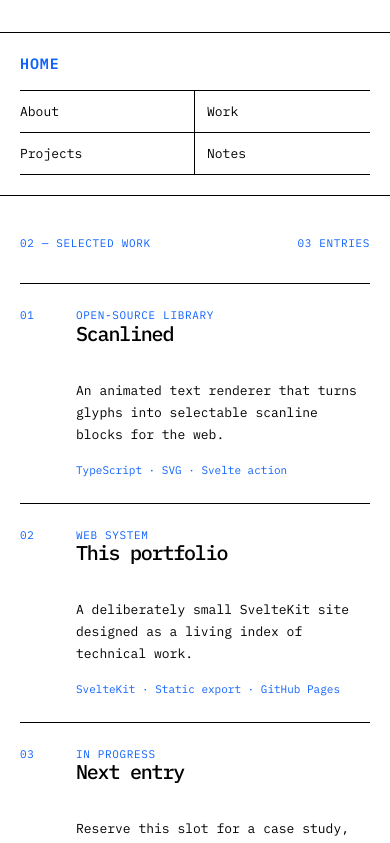
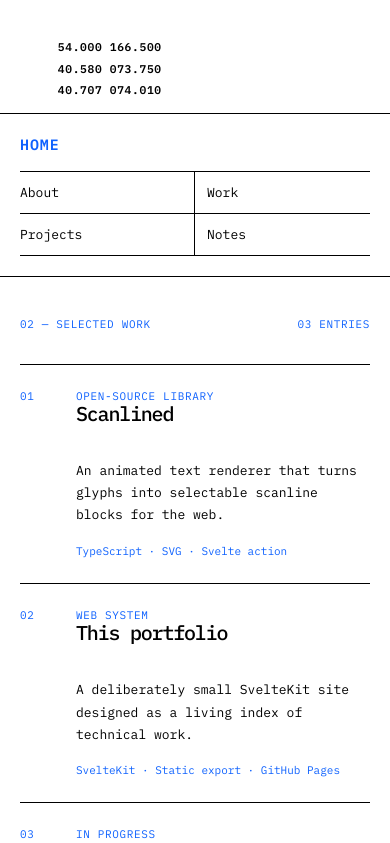
Before and after one commit to vyknight/vyknight.github.io, a SvelteKit app: page /work in a window 390 px wide. Shown: the top 843 px of the page. Built offline with nearby package versions, Linux system fonts and the light colour scheme.

Commit message:
Header bar coordiantes

```diff
--- a/src/app.css
+++ b/src/app.css
@@ -33,6 +33,10 @@ a {
 }
 
 .site-header {
+	display: flex;
+	align-items: flex-end;
+	justify-content: space-between;
+	gap: clamp(1.5rem, 4vw, 4rem);
 	padding: clamp(1rem, 2vw, 1.625rem) clamp(1.75rem, 3vw, 3rem) 0 1.25rem;
 	border-bottom: 1px solid #000;
 }
@@ -57,6 +61,37 @@ a {
 
 .wordmark-loading {
 	visibility: hidden;
+}
+
+.header-coordinates {
+	display: grid;
+	gap: 0.75rem;
+	flex: none;
+	margin: 0 0 clamp(1rem, 2vw, 1.625rem) auto;
+	visibility: hidden;
+	text-align: right;
+}
+
+.header-coordinates.coordinate-ticker-ready {
+	visibility: visible;
+}
+
+.header-coordinate {
+	width: 21ch;
+	min-width: 21ch;
+	margin: 0;
+	color: #000;
+	font-size: 1.2rem;
+	font-weight: 600;
+	font-variant-numeric: tabular-nums;
+	letter-spacing: 0.06em;
+	line-height: 1.2;
+	white-space: nowrap;
+	pointer-events: none;
+}
+
+.header-coordinate .scanlined-cover {
+	white-space: nowrap !important;
 }
 
 .app-layout {
@@ -507,6 +542,21 @@ h2 {
 		border-inline: 0;
 	}
 
+	.site-header {
+		flex-wrap: wrap;
+		gap: 0.5rem;
+	}
+
+	.header-coordinates {
+		width: 100%;
+		gap: 0.5rem;
+	}
+
+	.header-coordinate {
+		min-width: 0;
+		font-size: clamp(0.703125rem, 2.25vw, 0.9375rem);
+	}
+
 	.app-layout {
 		display: block;
 	}
--- a/src/routes/+layout.svelte
+++ b/src/routes/+layout.svelte
@@ -1,16 +1,49 @@
 <script lang="ts">
 	import '../app.css';
 	import { onMount } from 'svelte';
+	import type { ScanlinedInstance } from 'scanlined';
 	import type { ScanlineActionOptions } from 'scanlined/svelte';
 
 	let { children } = $props();
 	let wordmarkReady = $state(false);
 	let siteReady = $state(false);
+	let coordinateTickerReady = $state(false);
 	let wordmarkElement: HTMLHeadingElement;
 	let headerElement: HTMLElement;
+	let coordinateLineOne: HTMLParagraphElement;
+	let coordinateLineTwo: HTMLParagraphElement;
+	let coordinateLineThree: HTMLParagraphElement;
 	let sidebarTop = $state(0);
 	const headerScanDelay = 250;
 	const headerScanDuration = 1200;
+	const coordinateAnimationDuration = 900;
+	const coordinateRevealHold = 1400;
+	const coordinateCoveredHold = 250;
+
+	// Fictional locations use approximate real-world anchors from their stated regions.
+	const coordinateLocations = [
+		'54.000  166.500', // Shadow Moses
+		'40.580  073.750', // Big Shell
+		'40.707  074.010', // Federal Hall ("Liberty Hall")
+		'19.918  075.160', // Camp Omega
+		'34.983  033.750', // Dhekelia SBA Memorial Hospital, Cyprus
+		'34.555  069.207', // Northern Kabul, Afghanistan
+		'10.750  022.300', // Angola-Zaire border region, Central Africa
+		'04.680  055.492', // Seychelles waters
+		'12.000  082.000', // Mother Base, Caribbean waters east of Nicaragua
+		'10.968  074.781', // Barranquilla Coast, Colombia
+		'09.748  083.753', // Costa Rica
+		'11.934  085.956', // U.S. missile base, Nicaragua
+		'10.500  075.500', // San Hieronymo Peninsula, Colombia
+		'38.560  068.770', // Tselinoyarsk
+		'50.075  014.438', // Eastern Europe / Prague, Guns of the Patriots
+		'33.315  044.366', // Middle East theater, Guns of the Patriots
+		'08.783  055.491', // South America theater, Guns of the Patriots
+		'37.000  071.000', // Zanzibar Land
+		'24.000  029.000', // Outer Heaven
+		// 'Now do you remember?', who you are? What you were meant to do?
+		'Are you there?'
+	] as const;
 
 	const navigation = [
 		{
@@ -119,6 +152,178 @@
 			cleanup?.();
 		};
 	});
+
+	onMount(() => {
+		let destroyed = false;
+		const instances: ScanlinedInstance[] = [];
+		const pendingDelays = new Map<number, () => void>();
+		const coordinateElements = [coordinateLineOne, coordinateLineTwo, coordinateLineThree];
+
+		const wait = (duration: number) =>
+			new Promise<boolean>((resolve) => {
+				const timer = window.setTimeout(() => {
+					pendingDelays.delete(timer);
+					resolve(!destroyed);
+				}, duration);
+				pendingDelays.set(timer, () => resolve(false));
+			});
+
+		const chooseCoordinate = (excluded: Set<string>) => {
+			const available = coordinateLocations.filter((location) => !excluded.has(location));
+			return available[Math.floor(Math.random() * available.length)] ?? coordinateLocations[0];
+		};
+
+		const chooseLinesToRefresh = () => {
+			const lineIndexes = coordinateElements.map((_, index) => index);
+			for (let index = lineIndexes.length - 1; index > 0; index -= 1) {
+				const randomIndex = Math.floor(Math.random() * (index + 1));
+				[lineIndexes[index], lineIndexes[randomIndex]] = [
+					lineIndexes[randomIndex],
+					lineIndexes[index]
+				];
+			}
+
+			const roll = Math.random();
+			const refreshCount = roll < 0.15 ? 1 : roll < 0.85 ? 2 : 3;
+			return lineIndexes.slice(0, refreshCount);
+		};
+
+		const concealCoordinate = async (
+			element: HTMLParagraphElement,
+			instance: ScanlinedInstance,
+			duration: number
+		) => {
+			const overlays = Array.from(
+				element.querySelectorAll<HTMLElement>('.scanlined-cover [aria-hidden="true"]')
+			);
+
+			instance.reset();
+
+			if (duration === 0 || overlays.length === 0) return !destroyed;
+
+			const coveredFrames = overlays.map((overlay) => ({
+				left: overlay.style.left,
+				width: overlay.style.width
+			}));
+			const animations = overlays.map((overlay, index) =>
+				overlay.animate(
+					[
+						{ left: coveredFrames[index].left, width: '0px' },
+						coveredFrames[index]
+					],
+					{
+						duration,
+						easing: 'cubic-bezier(0.65, 0, 0.35, 1)'
+					}
+				)
+			);
+
+			await Promise.allSettled(animations.map((animation) => animation.finished));
+			return !destroyed;
+		};
+
+		void (async () => {
+			let currentCoordinates: string[] = [];
+
+			try {
+				await document.fonts?.load('600 12px "IBM Plex Mono"');
+				const { createScanlined } = await import('scanlined');
+				const animationDuration = coordinateAnimationDuration;
+
+				for (const element of coordinateElements) {
+					const coordinate = chooseCoordinate(new Set(currentCoordinates));
+					currentCoordinates.push(coordinate);
+					element.textContent = '';
+
+					const instance = await createScanlined(element, {
+						text: coordinate,
+						mode: 'cover',
+						font: 'IBM Plex Mono',
+						fontWeight: 600,
+						color: '#0f62fe',
+						trigger: 'manual',
+						animation: {
+							duration: animationDuration,
+							stagger: 0,
+							direction: 'sweep-right',
+							sweepScope: 'line'
+						}
+					});
+
+					if (destroyed) {
+						instance.destroy();
+						return;
+					}
+
+					instances.push(instance);
+				}
+
+				coordinateTickerReady = true;
+
+				while (!siteReady) {
+					if (!(await wait(50))) return;
+				}
+				if (!(await wait(headerScanDelay))) return;
+
+				while (!destroyed) {
+					const activeLines = chooseLinesToRefresh();
+					activeLines.forEach((lineIndex) => instances[lineIndex].reveal());
+					if (!(await wait(animationDuration + coordinateRevealHold))) return;
+
+					if (
+						!(
+							await Promise.all(
+								activeLines.map((lineIndex) =>
+									concealCoordinate(
+										coordinateElements[lineIndex],
+										instances[lineIndex],
+										animationDuration
+									)
+								)
+							)
+						).every(Boolean)
+					)
+						return;
+					if (!(await wait(50))) return;
+
+					const excludedCoordinates = new Set(currentCoordinates);
+					const nextCoordinates = activeLines.map(() => {
+						const coordinate = chooseCoordinate(excludedCoordinates);
+						excludedCoordinates.add(coordinate);
+						return coordinate;
+					});
+
+					await Promise.all(
+						activeLines.map((lineIndex, index) =>
+							instances[lineIndex].update({ text: nextCoordinates[index] })
+						)
+					);
+					activeLines.forEach((lineIndex, index) => {
+						currentCoordinates[lineIndex] = nextCoordinates[index];
+					});
+
+					if (!(await wait(coordinateCoveredHold))) return;
+				}
+			} catch {
+				if (destroyed) return;
+				instances.forEach((instance) => instance.destroy());
+				coordinateElements.forEach((element, index) => {
+					element.textContent = coordinateLocations[index];
+				});
+				coordinateTickerReady = true;
+			}
+		})();
+
+		return () => {
+			destroyed = true;
+			for (const [timer, cancel] of pendingDelays) {
+				window.clearTimeout(timer);
+				cancel();
+			}
+			pendingDelays.clear();
+			instances.forEach((instance) => instance.destroy());
+		};
+	});
 </script>
 
 <div
@@ -130,6 +335,15 @@
 		<h1 class:wordmark-loading={!wordmarkReady} class="wordmark" bind:this={wordmarkElement}>
 			刘ZEKUN
 		</h1>
+		<div
+			class:coordinate-ticker-ready={coordinateTickerReady}
+			class="header-coordinates"
+			aria-hidden="true"
+		>
+			<p class="header-coordinate" bind:this={coordinateLineOne}></p>
+			<p class="header-coordinate" bind:this={coordinateLineTwo}></p>
+			<p class="header-coordinate" bind:this={coordinateLineThree}></p>
+		</div>
 	</header>
 
 	<div class="app-layout">
```
